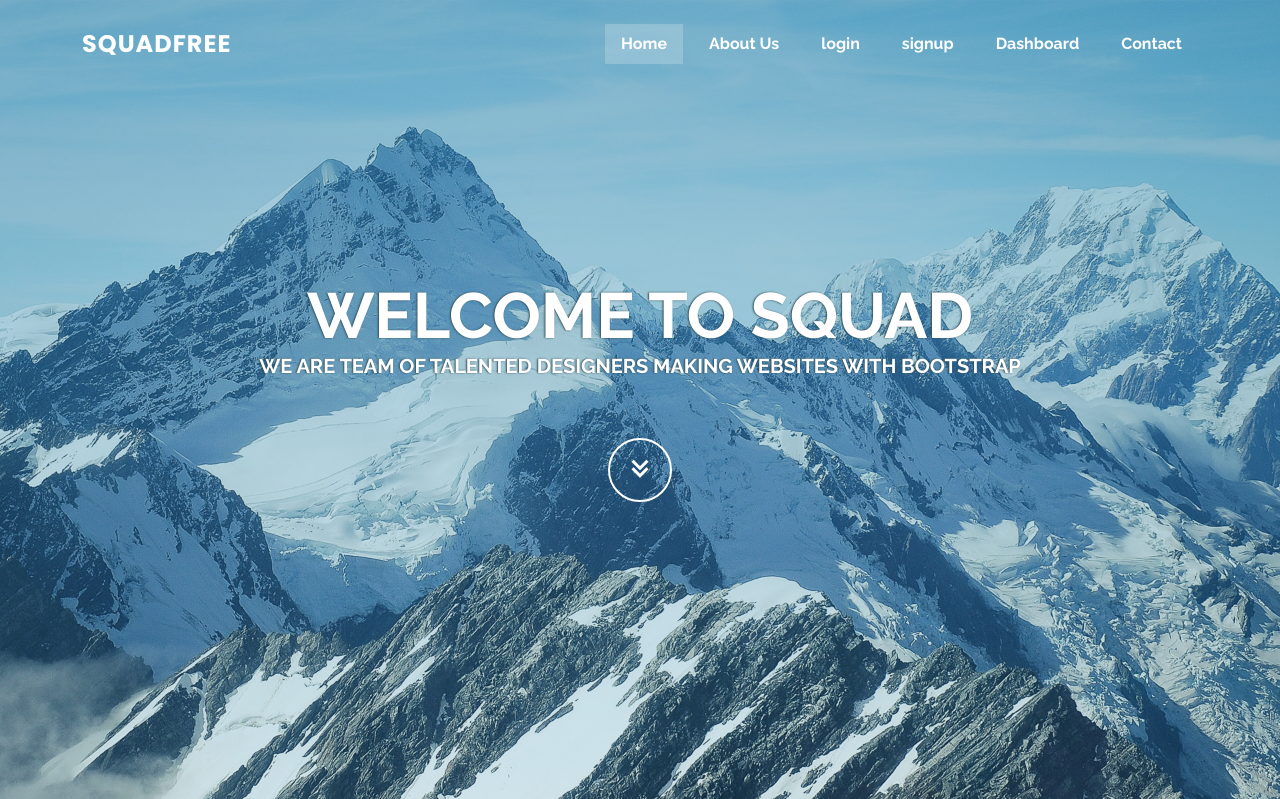
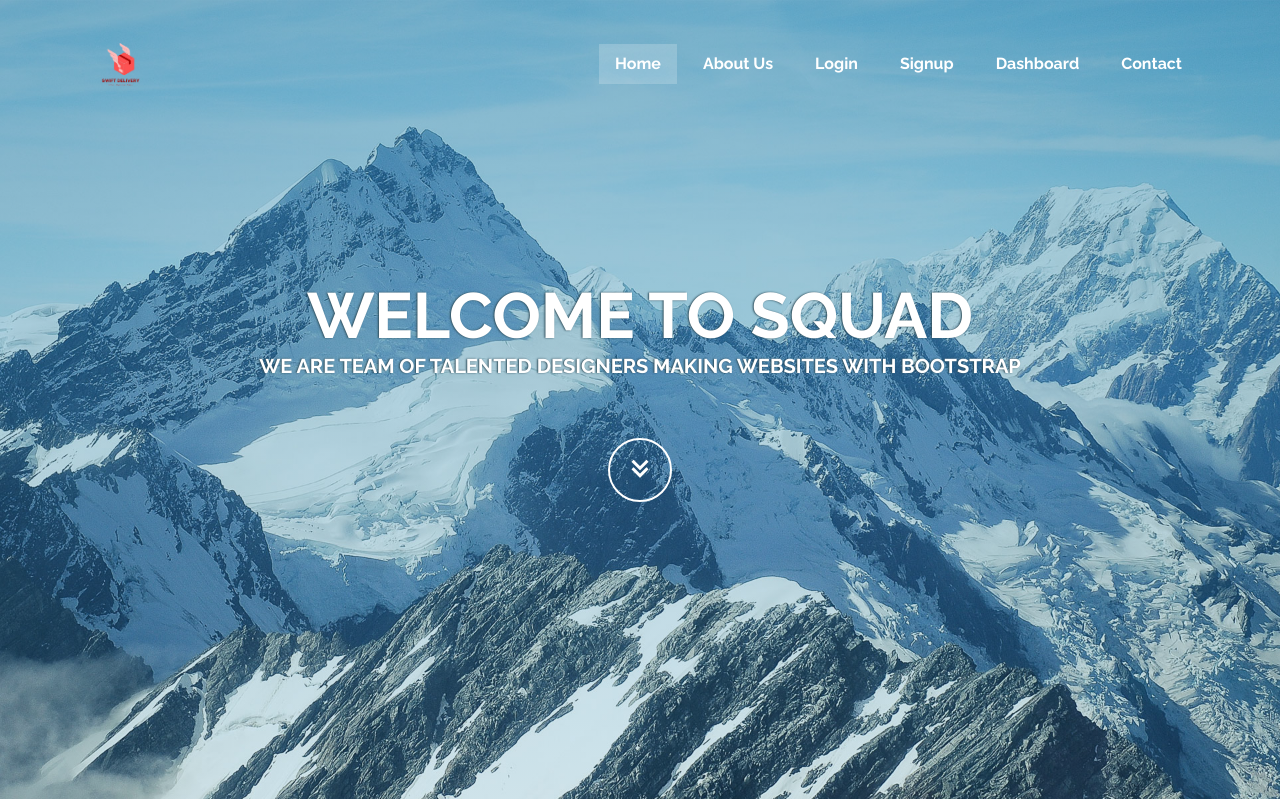
Before and after one commit to ShoaibShoukat2/deliverywebsite, a Django app: page / in a window 1280 px wide. Shown: the top 799 px of the page. Run offline with Django 4.2, Linux system fonts and the light colour scheme; some libraries are stand-ins or nearby versions.

Commit message:
add logo

```diff
--- a/core/settings.py
+++ b/core/settings.py
@@ -26,9 +26,9 @@ SECRET_KEY = 'django-insecure-gpg$e9$kg%#4qbc+_frwswqcrjo=6ahszi%78s-81&p(0%fs!3
 # SECURITY WARNING: don't run with debug turned on in production!
 DEBUG = True
 
-ALLOWED_HOSTS = ['shoaibshoukat987.pythonanywhere.com']
+ALLOWED_HOSTS = []
 
-#
+# 'shoaibshoukat987.pythonanywhere.com'
 
 
 # Application definition
--- a/templates/index.html
+++ b/templates/index.html
@@ -6,13 +6,13 @@
   <meta charset="utf-8">
   <meta content="width=device-width, initial-scale=1.0" name="viewport">
 
-  <title>Squadfree Bootstrap Template - Index</title>
+  <title>Home</title>
   <meta content="" name="description">
   <meta content="" name="keywords">
 
   <!-- Favicons -->
-  <link href="{% static 'assets/img/favicon.png' %}" rel="icon">
-  <link href="{% static 'assets/img/apple-touch-icon.png' %}" rel="apple-touch-icon">
+  <link href="{% static 'assets/img/faviconWeb.png' %}" rel="icon">
+  <link href="{% static 'assets/img/faviconshoaib.png' %}" rel="apple-touch-icon">
 
   <!-- Google Fonts -->
   <link href="https://fonts.googleapis.com/css?family=Open+Sans:300,300i,400,400i,600,600i,700,700i|Raleway:300,300i,400,400i,500,500i,600,600i,700,700i|Poppins:300,300i,400,400i,500,500i,600,600i,700,700i" rel="stylesheet">
@@ -28,40 +28,28 @@
   <!-- Template Main CSS File -->
   <link href="{% static 'assets/css/style.css' %}" rel="stylesheet">
 
-  <!-- =======================================================
-  * Template Name: Squadfree
-  * Template URL: https://bootstrapmade.com/squadfree-free-bootstrap-template-creative/
-  * Updated: Mar 17 2024 with Bootstrap v5.3.3
-  * Author: BootstrapMade.com
-  * License: https://bootstrapmade.com/license/
-  ======================================================== -->
+
 </head>
 
 <body>
-
   <!-- ======= Header ======= -->
   <header id="header" class="fixed-top header-transparent">
     <div class="container d-flex align-items-center justify-content-between position-relative">
-
-      <div class="logo">
-        <h1 class="text-light"><a href="index.html"><span>Squadfree</span></a></h1>
-        <!-- Uncomment below if you prefer to use an image logo -->
-        <!-- <a href="index.html"><img src="assets/img/logo.png" alt="" class="img-fluid"></a>-->
+        <div class="logo-container" style="width: 200px; height: 80px;">
+            <!-- Uncomment below to use an image logo -->
+            <a href="index.html"><img src="{% static 'assets/img/logo.png' %}" alt="Logo" class="img-fluid" style="width: auto; max-width: 100%; height: 100%;"></a>
         </div>
-
         <nav id="navbar" class="navbar">
             <ul>
                 <li><a class="nav-link scrollto active" href="/">Home</a></li>
                 <li><a class="nav-link scrollto" href="#about">About Us</a></li>
-          <li><a class="nav-link scrollto" href="/login">login</a></li>
-          <li><a class="nav-link scrollto" href="/signup">signup</a></li>
+                <li><a class="nav-link scrollto" href="/login">Login</a></li>
+                <li><a class="nav-link scrollto" href="/signup">Signup</a></li>
                 <li><a class="nav-link scrollto" href="#team">Dashboard</a></li>
-          </li>
                 <li><a class="nav-link scrollto" href="/contact">Contact</a></li>
             </ul>
             <i class="bi bi-list mobile-nav-toggle"></i>
         </nav><!-- .navbar -->
-
     </div>
 </header><!-- End Header -->
 
```
Also changed, not shown: templates/base.html (+9 -13 lines), static/assets/img/faviconWeb.png (added), static/assets/img/faviconshoaib.png (renamed from static/assets/img/favicon.png), static/assets/img/logo.png (added). Lines whose indentation alone changed are shown as unchanged.
